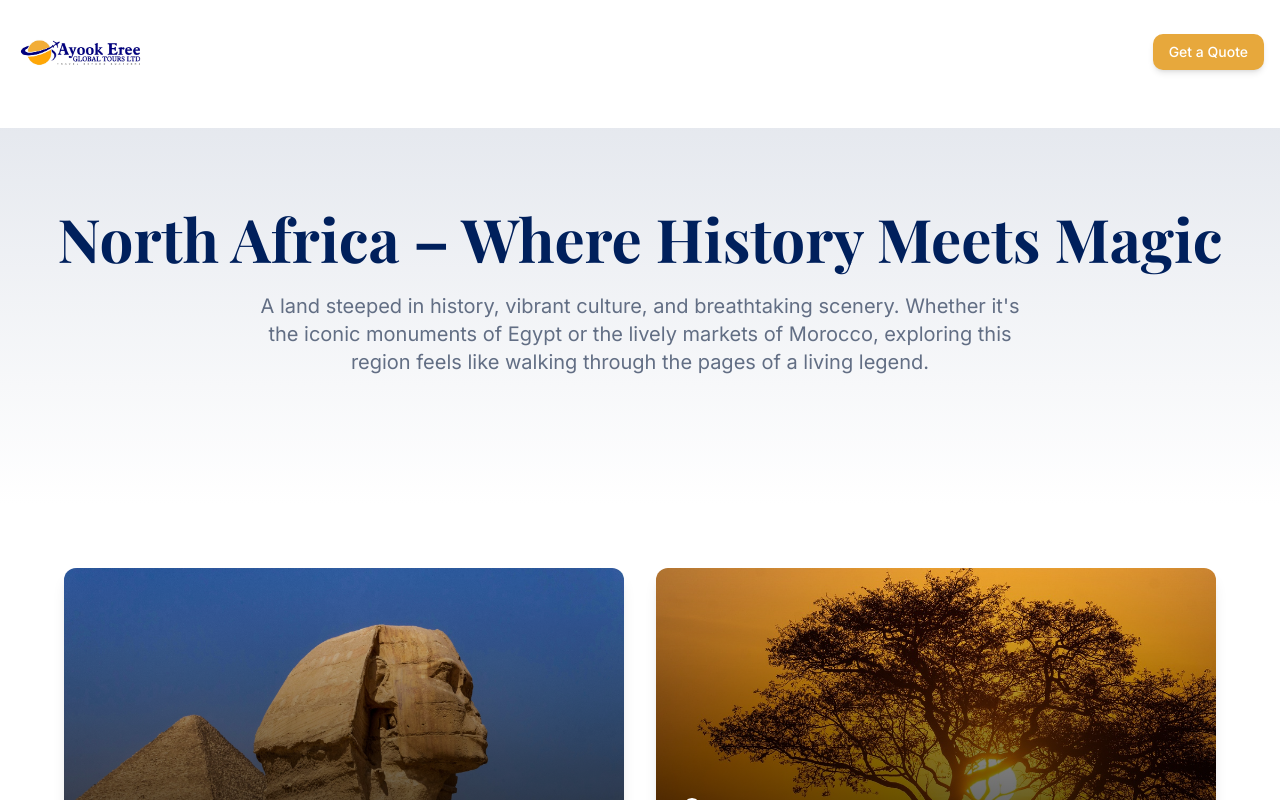
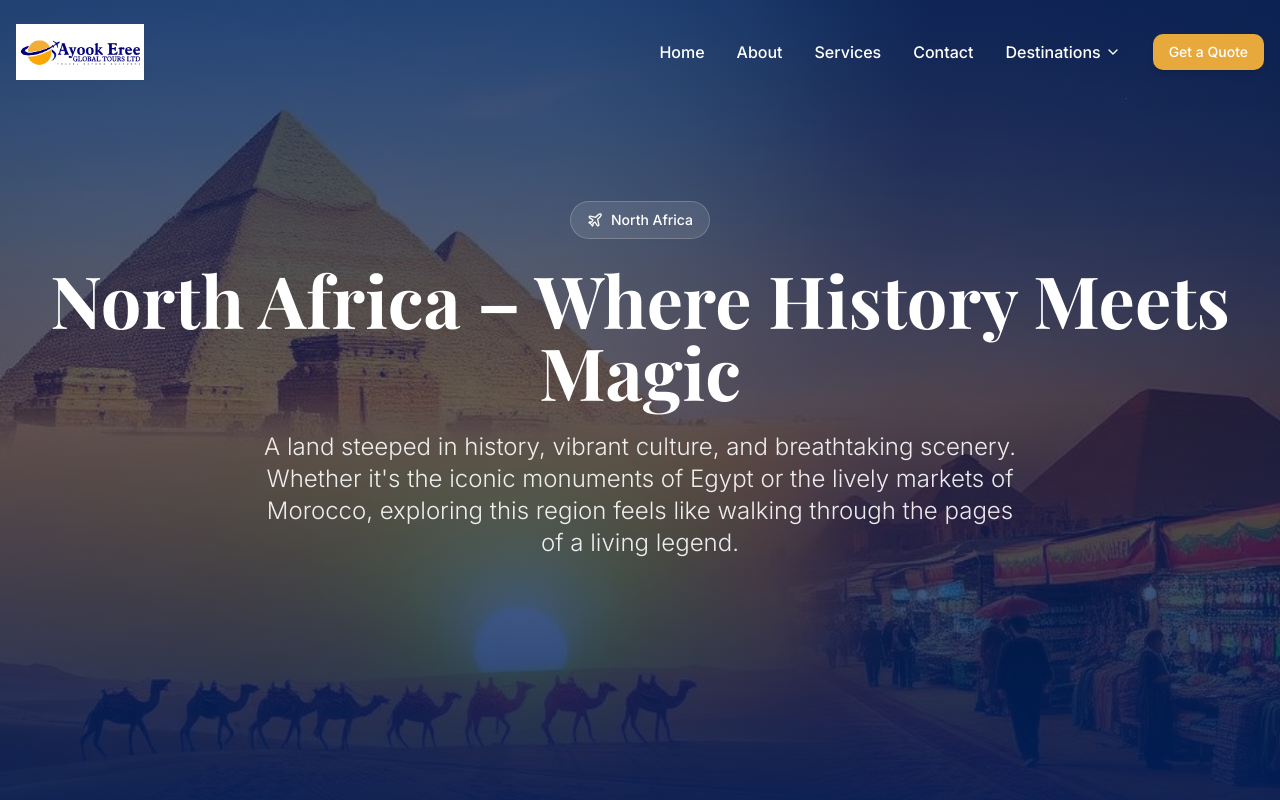
Before and after one commit to macxwhale/brandspark-weaver, a React (Vite) app: page /destinations/north-africa in a window 1280 px wide. Shown: the top 800 px of the page. Built offline with nearby package versions, Linux system fonts and the light colour scheme; the HTML template or start-up script is replaced by a standard one.

Commit message:
Fix hero section visibility

```diff
--- /dev/null
+++ b/src/components/PageHero.tsx
@@ -0,0 +1,59 @@
+import { Button } from "@/components/ui/button";
+import { Plane } from "lucide-react";
+
+interface PageHeroProps {
+  title: string;
+  subtitle: string;
+  image: string;
+  eyebrow?: string;
+  showCtas?: boolean;
+}
+
+const PageHero = ({ title, subtitle, image, eyebrow, showCtas = false }: PageHeroProps) => {
+  return (
+    <header className="relative h-screen flex items-center justify-center overflow-hidden" role="banner">
+      {/* Background Image */}
+      <div
+        className="absolute inset-0 bg-cover bg-center bg-no-repeat"
+        style={{ backgroundImage: `url(${image})` }}
+        aria-hidden="true"
+      />
+
+      {/* Overlay */}
+      <div className="hero-overlay" />
+
+      {/* Content */}
+      <div className="relative z-10 container mx-auto px-4 text-center text-white">
+        <div className="animate-fade-in">
+          {eyebrow && (
+            <div className="inline-flex items-center gap-2 bg-white/10 backdrop-blur-sm px-4 py-2 rounded-full mb-6 border border-white/20">
+              <Plane className="w-4 h-4" />
+              <span className="text-sm font-medium">{eyebrow}</span>
+            </div>
+          )}
+
+          <h1 className="text-5xl md:text-7xl font-bold mb-6 leading-tight">
+            {title}
+          </h1>
+
+          <p className="text-xl md:text-2xl mb-10 max-w-3xl mx-auto text-white/90 font-light">
+            {subtitle}
+          </p>
+
+          {showCtas && (
+            <div className="flex flex-col sm:flex-row gap-4 justify-center items-center">
+              <Button variant="hero" size="lg" asChild>
+                <a href="#contact">Get a Free Quote</a>
+              </Button>
+              <Button variant="outline" size="lg" className="border-white/50 text-white hover:bg-white hover:text-primary" asChild>
+                <a href="#destinations">Explore Destinations</a>
+              </Button>
+            </div>
+          )}
+        </div>
+      </div>
+    </header>
+  );
+};
+
+export default PageHero;
--- a/src/pages/destinations/EastAfrica.tsx
+++ b/src/pages/destinations/EastAfrica.tsx
@@ -6,6 +6,8 @@ import safariImage from "@/assets/gallery-safari.jpg";
 import cheetahImage from "@/assets/gallery-cheetah.jpg";
 import maasaiImage from "@/assets/gallery-maasai.jpg";
 import balloonImage from "@/assets/gallery-safari-balloon.jpg";
+import PageHero from "@/components/PageHero";
+import eastAfricaHero from "@/assets/east-africa.jpg";
 
 const EastAfrica = () => {
   const destinations = [
@@ -34,20 +36,13 @@ const EastAfrica = () => {
   return (
     <div className="min-h-screen">
       <Navigation />
-      <main className="pt-32">
-        {/* Hero Section */}
-        <section className="bg-gradient-to-b from-primary/10 to-background py-20">
-          <div className="container mx-auto px-4">
-            <div className="text-center mb-12 animate-fade-in">
-              <h1 className="text-5xl md:text-6xl font-bold mb-6">
-                Explore East Africa with Us
-              </h1>
-              <p className="text-xl text-muted-foreground max-w-3xl mx-auto">
-                East Africa is a region of breathtaking landscapes, diverse cultures, and unforgettable wildlife encounters. From the endless savannahs of Kenya to the misty mountains of Rwanda, every destination tells its own story.
-              </p>
-            </div>
-          </div>
-        </section>
+      <main className="pt-0">
+        <PageHero
+          title="Explore East Africa with Us"
+          subtitle="East Africa is a region of breathtaking landscapes, diverse cultures, and unforgettable wildlife encounters. From the endless savannahs of Kenya to the misty mountains of Rwanda, every destination tells its own story."
+          image={eastAfricaHero}
+          eyebrow="East Africa"
+        />
 
         {/* Destinations Grid */}
         <section className="py-16 bg-background">
--- a/src/pages/destinations/EuropeAsia.tsx
+++ b/src/pages/destinations/EuropeAsia.tsx
@@ -6,6 +6,8 @@ import santoriniImage from "@/assets/gallery-santorini.jpg";
 import singaporeImage from "@/assets/gallery-singapore.jpg";
 import singaporeCityImage from "@/assets/gallery-singapore-city.jpg";
 import sunriseImage from "@/assets/gallery-sunrise.jpg";
+import PageHero from "@/components/PageHero";
+import europeAsiaHero from "@/assets/europe-asia.jpg";
 
 const EuropeAsia = () => {
   const europeDestinations = [
@@ -78,19 +80,13 @@ const EuropeAsia = () => {
   return (
     <div className="min-h-screen">
       <Navigation />
-      <main className="pt-32">
-        <section className="bg-gradient-to-b from-primary/10 to-background py-20">
-          <div className="container mx-auto px-4">
-            <div className="text-center mb-12 animate-fade-in">
-              <h1 className="text-5xl md:text-6xl font-bold mb-6">
-                Europe & Asia – Timeless Beauty and Endless Discovery
-              </h1>
-              <p className="text-xl text-muted-foreground max-w-3xl mx-auto">
-                From Europe's charming cities and historic landmarks to Asia's tropical escapes and rich traditions, each destination invites you to explore a perfect mix of culture, excitement, and tranquility.
-              </p>
-            </div>
-          </div>
-        </section>
+      <main className="pt-0">
+        <PageHero
+          title="Europe & Asia – Timeless Beauty and Endless Discovery"
+          subtitle="From Europe's charming cities and historic landmarks to Asia's tropical escapes and rich traditions, each destination invites you to explore a perfect mix of culture, excitement, and tranquility."
+          image={europeAsiaHero}
+          eyebrow="Europe & Asia"
+        />
 
         {/* Europe Section */}
         <section className="py-16 bg-background">
--- a/src/pages/destinations/NorthAfrica.tsx
+++ b/src/pages/destinations/NorthAfrica.tsx
@@ -4,6 +4,8 @@ import { Card } from "@/components/ui/card";
 import { MapPin } from "lucide-react";
 import egyptImage from "@/assets/gallery-egypt.jpg";
 import sunriseImage from "@/assets/gallery-sunrise.jpg";
+import PageHero from "@/components/PageHero";
+import northAfricaHero from "@/assets/north-africa.jpg";
 
 const NorthAfrica = () => {
   const destinations = [
@@ -22,19 +24,13 @@ const NorthAfrica = () => {
   return (
     <div className="min-h-screen">
       <Navigation />
-      <main className="pt-32">
-        <section className="bg-gradient-to-b from-primary/10 to-background py-20">
-          <div className="container mx-auto px-4">
-            <div className="text-center mb-12 animate-fade-in">
-              <h1 className="text-5xl md:text-6xl font-bold mb-6">
-                North Africa – Where History Meets Magic
-              </h1>
-              <p className="text-xl text-muted-foreground max-w-3xl mx-auto">
-                A land steeped in history, vibrant culture, and breathtaking scenery. Whether it's the iconic monuments of Egypt or the lively markets of Morocco, exploring this region feels like walking through the pages of a living legend.
-              </p>
-            </div>
-          </div>
-        </section>
+      <main className="pt-0">
+        <PageHero
+          title="North Africa – Where History Meets Magic"
+          subtitle="A land steeped in history, vibrant culture, and breathtaking scenery. Whether it's the iconic monuments of Egypt or the lively markets of Morocco, exploring this region feels like walking through the pages of a living legend."
+          image={northAfricaHero}
+          eyebrow="North Africa"
+        />
 
         <section className="py-16 bg-background">
           <div className="container mx-auto px-4">
--- a/src/pages/destinations/SouthernAfrica.tsx
+++ b/src/pages/destinations/SouthernAfrica.tsx
@@ -5,6 +5,8 @@ import { MapPin } from "lucide-react";
 import cheetahImage from "@/assets/gallery-cheetah.jpg";
 import safariImage from "@/assets/gallery-safari.jpg";
 import sunriseImage from "@/assets/gallery-sunrise.jpg";
+import PageHero from "@/components/PageHero";
+import southAfricaHero from "@/assets/south-africa.jpg";
 
 const SouthernAfrica = () => {
   const southAfrica = [
@@ -41,19 +43,13 @@ const SouthernAfrica = () => {
   return (
     <div className="min-h-screen">
       <Navigation />
-      <main className="pt-32">
-        <section className="bg-gradient-to-b from-primary/10 to-background py-20">
-          <div className="container mx-auto px-4">
-            <div className="text-center mb-12 animate-fade-in">
-              <h1 className="text-5xl md:text-6xl font-bold mb-6">
-                Southern Africa
-              </h1>
-              <p className="text-xl text-muted-foreground max-w-3xl mx-auto">
-                From the golden beaches and mountain peaks of South Africa to the untouched wilderness of Botswana and the wonders of Zimbabwe.
-              </p>
-            </div>
-          </div>
-        </section>
+      <main className="pt-0">
+        <PageHero
+          title="Southern Africa"
+          subtitle="From the golden beaches and mountain peaks of South Africa to the untouched wilderness of Botswana and the wonders of Zimbabwe."
+          image={southAfricaHero}
+          eyebrow="Southern Africa"
+        />
 
         {/* South Africa Section */}
         <section className="py-16 bg-background">
```
